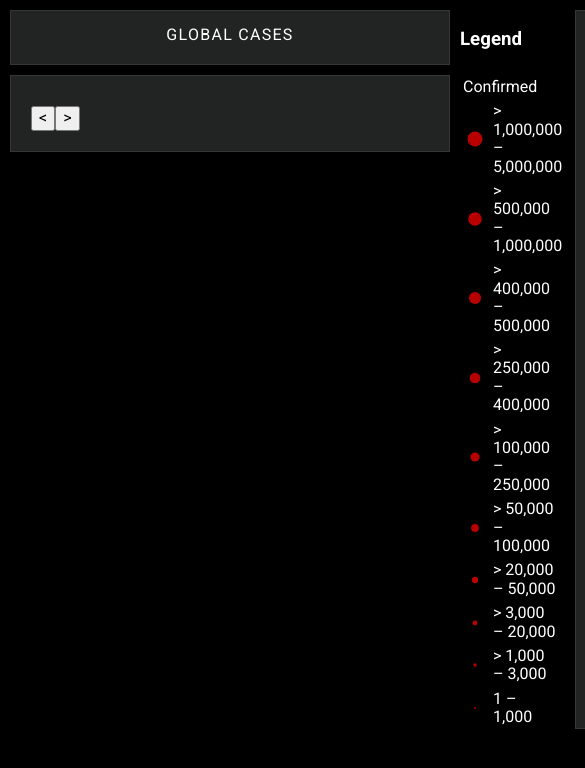
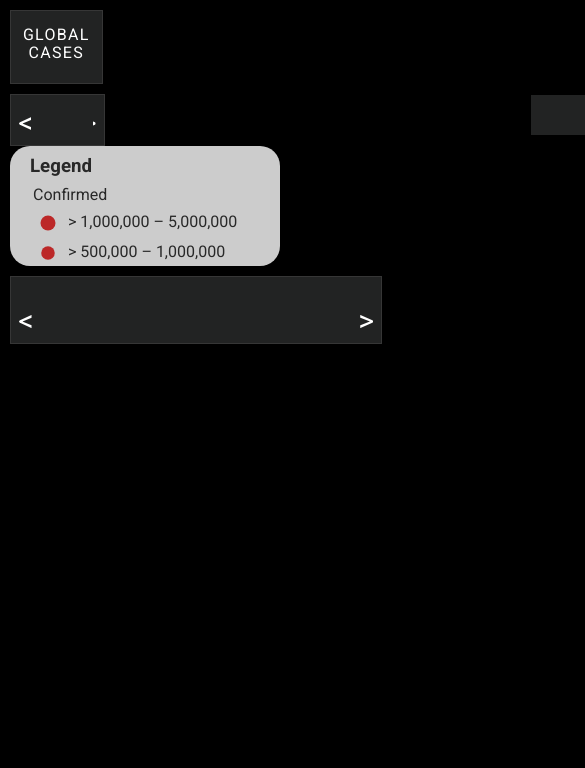
Before and after one commit to lerachukovich/covid19-dashboard, a website built with webpack: page src/index.html in a window 390 px wide. Shown: the top 768 px of the page, 585 px wide, since content can reach past the window. Built offline with nearby package versions, Linux system fonts and the light colour scheme; no server answers.

Commit message:
feat: add responsive styles

```diff
--- a/src/styles/style.less
+++ b/src/styles/style.less
@@ -7,13 +7,35 @@ body {
   display: flex;
   padding: 10px;
   color: #ffffff;
+  @media(max-width: 1000px) {
+    flex-wrap: wrap;
+  }
 }
 .left__container {
   margin-right: 10px;
+  width: 20%;
+  @media(max-width:1000px) {
+  width: 25%;
+}
 }
 .right__container {
   display: flex;
+  width: 20%;
+  @media(max-width: 1000px) {
+    width: 100%;
+    margin-top: 10px;
+  }
+  .slider__items {
+    max-height: 87vh;
+    @media(max-width:1000px) {
+      max-height: 40vh;
+    }
+  }
+  .country__container:first-of-type {
+    margin-top: 0;
+  }
 }
+
 .global__container {
   background-color: @container-background;
   border: @border;
@@ -33,8 +55,11 @@ body {
   }
 
   &__amount {
-    font-size: 2rem;
+    font-size: 2.5rem;
     font-weight: 300;
+    @media(max-width:1000px) {
+      font-size: 2rem;
+    }
   }
 }
 
@@ -42,51 +67,42 @@ body {
   background-color: @container-background;
   border: @border;
   position: relative;
-  width: 398px;
-  padding: 20px;
+  width: 100%;
   .flag__image {
     max-width: 30px;
+    @media(max-width:1000px) {
+      max-width: 20px;
+    }
   }
 }
 
 .slider__items {
   display: flex;
-  max-height: 75vh;
+  max-height: 73vh;
   overflow: scroll;
+  padding: 0 20px;
+  width: 9999px;
+  margin: 0;
+  list-style: none;
+  transition: margin-left 250ms;
+  @media(max-width:1000px) {
+    max-height: 30vh;
+  }
 }
 
-.slider-cases__inner__container,
-.slider-deaths__inner__container,
-.slider-recovered__inner__container,
-.slider-last-cases__inner__container,
-.slider-last-deaths__inner__container,
-.slider-last-recovered__inner__container,
-.slider-cases-100__inner__container,
-.slider-deaths-100__inner__container,
-.slider-recovered-100__inner__container,
-.slider-last-cases-100__inner__container,
-.slider-last-deaths-100__inner__container,
-.slider-last-recovered-100__inner__container {
-  display: inline-block;
-  width: 25%;
-  max-width: 500px;
+.inner__container {
+  width: 100%;
+  max-width: 400px;
+  margin-right: 100px;
 }
 
-.slider-cases__country__container,
-.slider-deaths__country__container,
-.slider-recovered__country__container,
-.slider-last-cases__country__container,
-.slider-last-deaths__country__container,
-.slider-last-recovered__country__container,
-.slider-cases-100__country__container,
-.slider-deaths-100__country__container,
-.slider-recovered-100__country__container,
-.slider-last-cases-100__country__container,
-.slider-last-deaths-100__country__container,
-.slider-last-recovered-100__country__container{
+.country__container {
   display: flex;
   align-items: center;
   border-bottom: @border;
+}
+.country__container:first-of-type {
+  margin-top: 60px;
 }
 
 .country-name {
@@ -103,34 +119,30 @@ body {
 .deaths__title,
 .recovered__title{
   text-transform: uppercase;
-  font-size: 1.5rem;
-  margin: 10px 0;
+  font-size: 1.3rem;
+  position: fixed;
+  background: @container-background;
+  width: 16%;
+  padding: 20px 0;
+  margin: 0;
+  @media(max-width:1000px) {
+    font-size: 1rem;
+  }
 }
-
+.deaths__title {
+  color: @red-color;
+}
+.recovered__title {
+  color: @green-color;
+}
 .recovered-cases {
   color: @green-color;
   margin-right: 10px;
-
 }
 .death-cases {
   color: @red-color;
   margin-right: 10px;
 }
-
-.map__container {
-  width: 100%;
-  margin-right: 10px;
-  #map {
-    height: 100%;
-  }
-  .gm-style .gm-style-iw {
-    color: #333333;
-  }
-}
-
-
-
-
 
 .death-cases__container,
 .recovered-cases__container {
@@ -145,20 +157,53 @@ body {
 .death-cases-by-country,
 .recovered-cases-by-country {
   border-bottom: @border;
-
-  &__container,
-  &__container {
-  }
 }
 
 .slider__gallery {
   overflow: hidden;
 }
 
-.slider__items {
-  width: 9999px;
-  margin: 0;
-  padding: 0;
-  list-style: none;
-  transition: margin-left 250ms;
+.buttons__container {
+  display: flex;
+  justify-content: space-between;
+  margin: 10px 0;
+  button {
+    cursor: pointer;
+    width: 30px;
+    height: 30px;
+    font-size: 30px;
+    color: white;
+    background: transparent;
+    outline: none;
+    border: none;
+  }
 }
+
+.map__container {
+  width: 100%;
+  margin-right: 10px;
+  @media(max-width:1000px) {
+    width: 73%;
+    margin-right: 0;
+  }
+  #map {
+    height: 100%;
+  }
+  .gm-style .gm-style-iw {
+    color: #333333;
+  }
+  .legend {
+    padding: 10px 0 0 20px;
+    background-color: #ffffff;
+    opacity: 0.8;
+    color: #333333;
+    border-radius: 20px;
+    @media(max-width:1000px) {
+      height: 110px;
+      overflow: scroll;
+    }
+    h3 {
+      margin: 0;
+    }
+  }
+}
```
